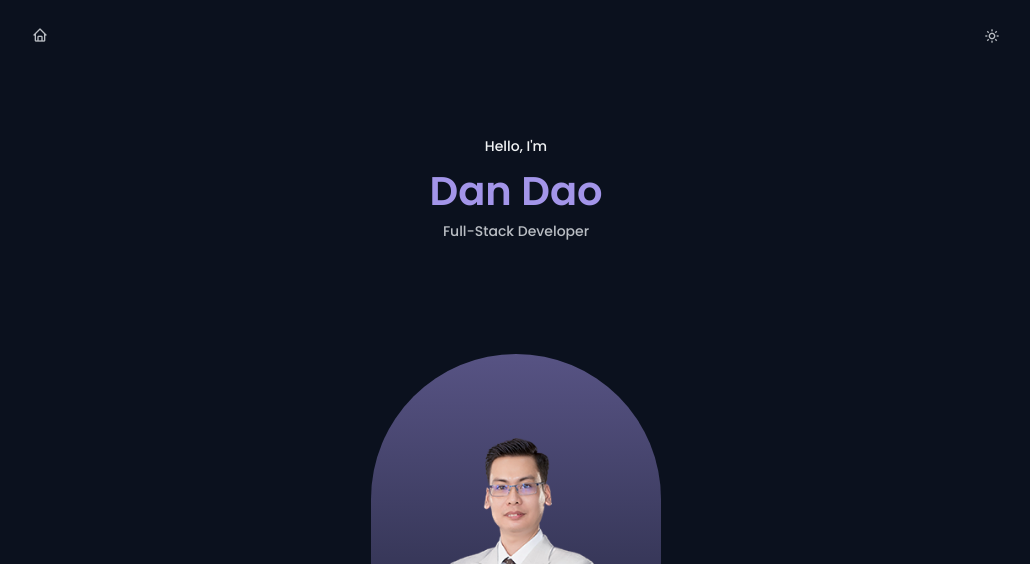
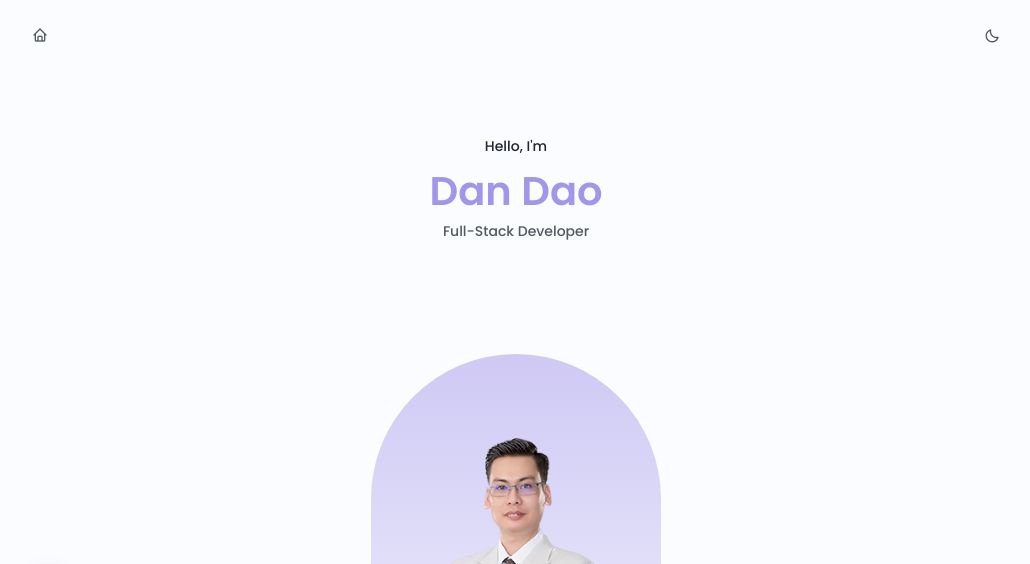
Before and after one commit to quangdanhd/quangdanhd.github.io, a website: page index.html in a window 1280 px wide. Both pictures are taken after a click on the icon 1116 px from the left and 36 px from the top of the page. Shown: the top 564 px of the page, without its empty margins (124-1154 px from the left). Drawn offline with nearby package versions, Linux system fonts and the light colour scheme.

Commit message:
fix icon

```diff
--- a/assets/js/main.js
+++ b/assets/js/main.js
@@ -110,7 +110,8 @@ window.addEventListener("scroll", scrollActive);
 /*=============== LIGHT DARK THEME ===============*/
 const themeButton = document.getElementById("theme-button");
 const lightTheme = "light-theme";
-const iconTheme = "bx-sun";
+const iconSun = "bx-sun";
+const iconMoon = "bx-moon";
 
 // Previously selected topic (if user selected)
 const selectedTheme = localStorage.getItem("selected-theme");
@@ -120,7 +121,7 @@ const selectedIcon = localStorage.getItem("selected-icon");
 const getCurrentTheme = () =>
   document.body.classList.contains(lightTheme) ? "dark" : "light";
 const getCurrentIcon = () =>
-  themeButton.classList.contains(iconTheme) ? "bx bx-moon" : "bx bx-sun";
+  themeButton.classList.contains(iconSun) ? iconSun : iconMoon;
 
 // We validate if the user previously chose a topic
 if (selectedTheme) {
@@ -128,16 +129,21 @@ if (selectedTheme) {
   document.body.classList[selectedTheme === "dark" ? "add" : "remove"](
     lightTheme
   );
-  themeButton.classList[selectedIcon === "bx bx-moon" ? "add" : "remove"](
-    iconTheme
-  );
+  if (selectedIcon === iconSun) {
+    themeButton.classList.add(iconSun);
+    themeButton.classList.remove(iconMoon);
+  } else {
+    themeButton.classList.remove(iconSun);
+    themeButton.classList.add(iconMoon);
+  }
 }
 
 // Activate / deactivate the theme manually with the button
 themeButton.addEventListener("click", () => {
   // Add or remove the light / icon theme
   document.body.classList.toggle(lightTheme);
-  themeButton.classList.toggle(iconTheme);
+  themeButton.classList.toggle(iconSun);
+  themeButton.classList.toggle(iconMoon);
   // We save the theme and the current icon that the user chose
   localStorage.setItem("selected-theme", getCurrentTheme());
   localStorage.setItem("selected-icon", getCurrentIcon());
--- a/index.html
+++ b/index.html
@@ -52,7 +52,7 @@
     <title>Dan's Portfolio</title>
   </head>
 
-  <body class="light light-theme">
+  <body>
     <!--=============== HEADER ===============-->
     <header class="header" id="header">
       <nav class="nav container">
@@ -96,7 +96,7 @@
 
         <!--=============== theme change button ===============-->
         <i
-          class="bx bx-moon change-theme change-theme-button"
+          class="bx bx-sun change-theme change-theme-button"
           id="theme-button"
         ></i>
       </nav>
```
Also changed, not shown: assets/img/about.jpg.
